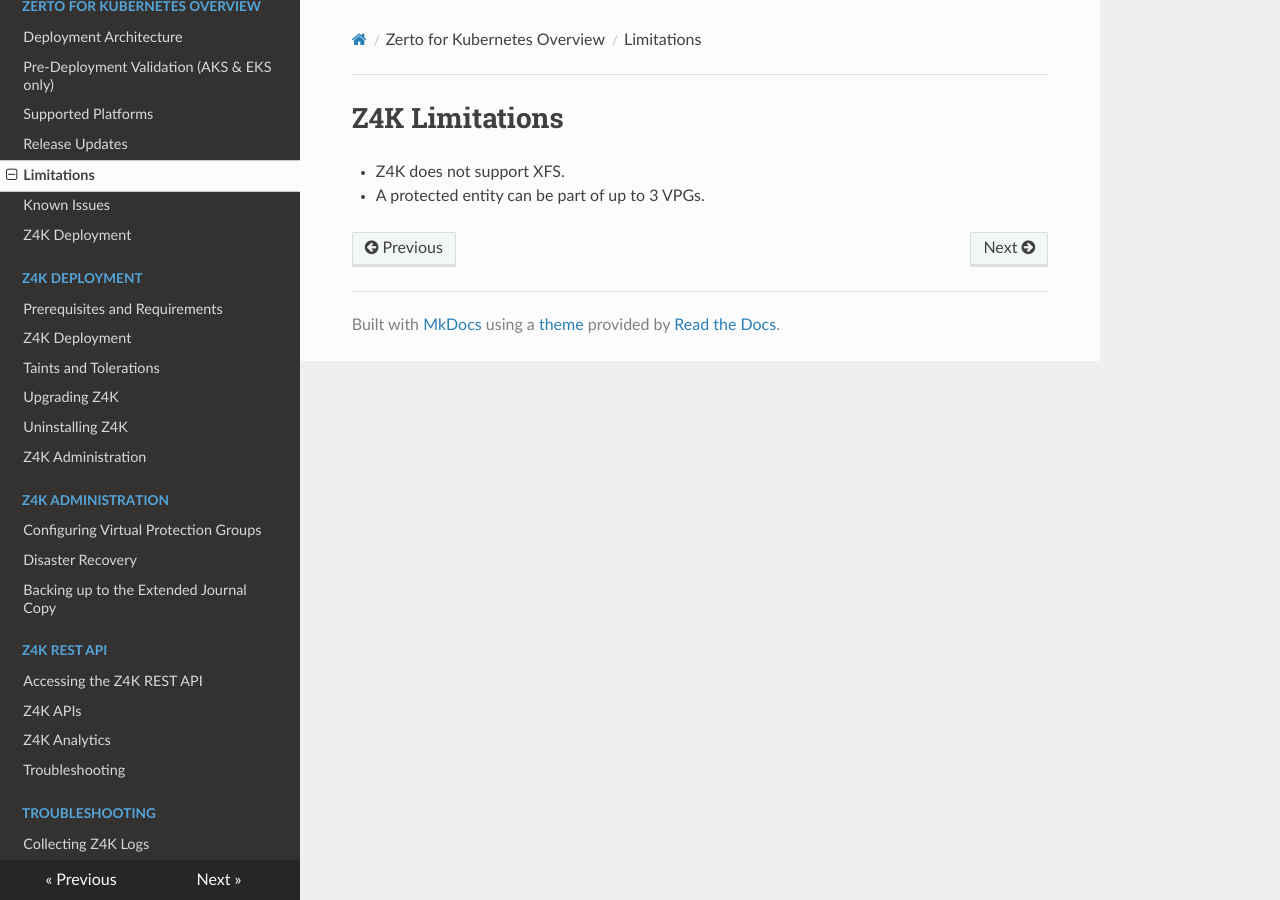
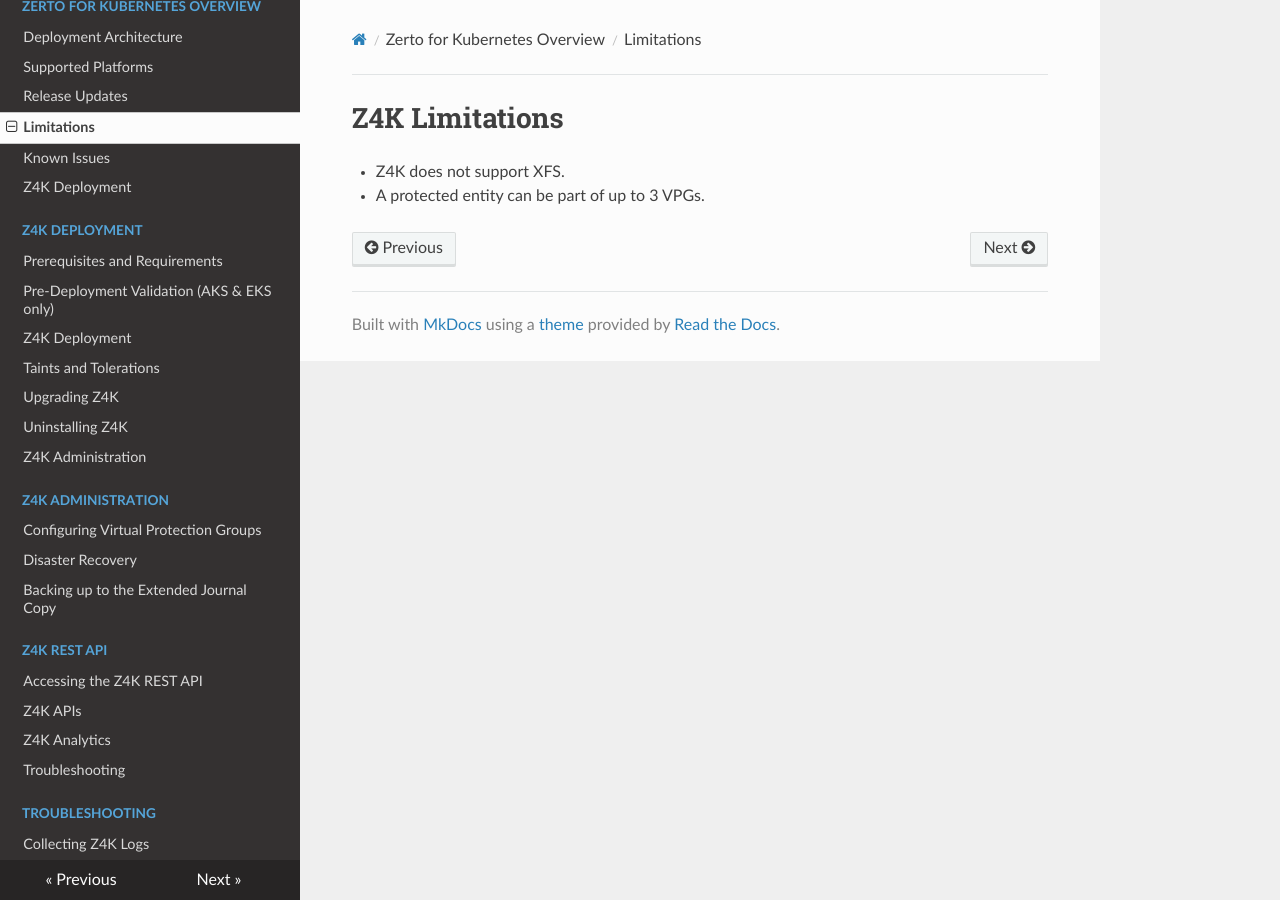
Before and after one commit to ZertoPublic/Z4K, an MkDocs documentation site: the page built from docs/Limitations.md, in a window 1280 px wide. Built offline with MkDocs 1.6.1, drawn with Linux system fonts in a browser that asks for light colours; part of the change alters nothing that is shown.

```diff
--- a/mkdocs.yml
+++ b/mkdocs.yml
@@ -6,7 +6,6 @@ nav:
   - Zerto for Kubernetes Overview: Z4KOverview.md
   - Zerto for Kubernetes Overview:
     - Deployment Architecture: DeploymentArchitecture.md
-    - Pre-Deployment Validation (AKS & EKS only): PredeploymentValidation.md
     - Supported Platforms: SupportedPlatforms.md
     - Release Updates: ReleaseNotes.md
     - Limitations: Limitations.md
@@ -14,6 +13,7 @@ nav:
   - Z4K Deployment: Z4KDeploymentGuide.md
   - Z4K Deployment:
     - Prerequisites and Requirements: PrerequisitesAndRequirements.md
+    - Pre-Deployment Validation (AKS & EKS only): PredeploymentValidation.md
     - Deploying Z4K: Z4KDeploymentGuide.md
     - Taints and Tolerations: TaintsandTolerations.md
     - Upgrading Z4K: UpgradingZ4K.md
```
